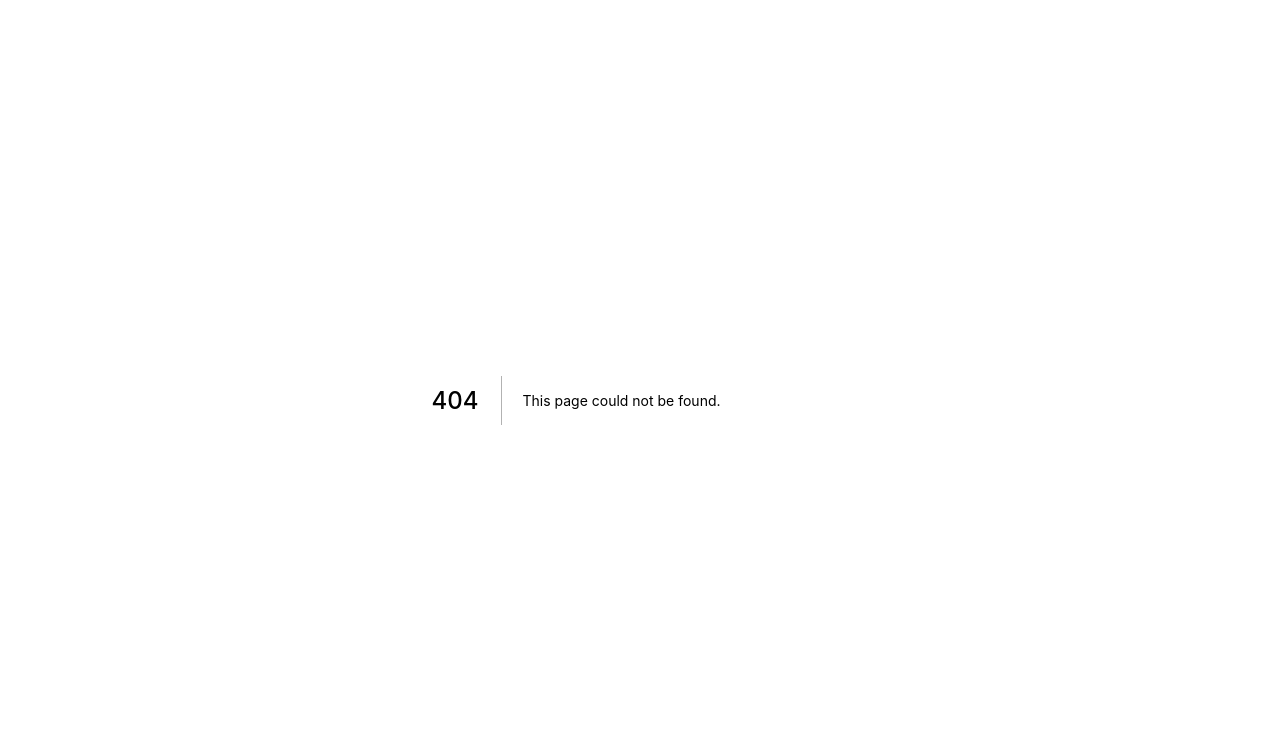
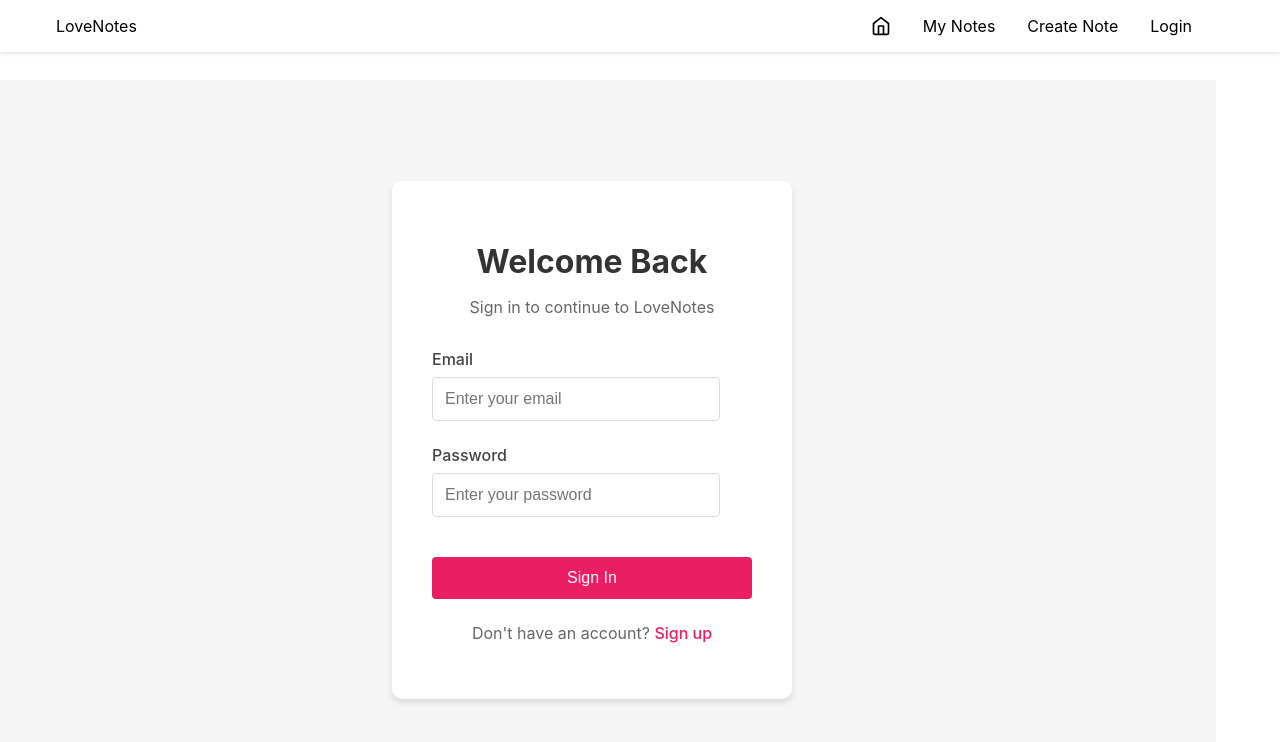
Before and after one commit to erickfgb89/lovenotes, a Next.js app: page /login in a window 1280 px wide. Before the commit this address had no page. Shown: the top 742 px of the page. Built offline with nearby package versions, Linux system fonts and the light colour scheme.

Commit message:
wip account adds

```diff
--- /dev/null
+++ b/components/Header.js
@@ -0,0 +1,49 @@
+import Link from 'next/link';
+import { useRouter } from 'next/router';
+import styles from './Header.module.css';
+import HomeIcon from './icons/HomeIcon';
+
+const Header = () => {
+  const router = useRouter();
+
+  return (
+    <header className={styles.header}>
+      <div className={styles.container}>
+        <Link href="/" className={styles.logo}>
+          LoveNotes
+        </Link>
+        <div className={styles.navContainer}>
+          <nav className={styles.nav}>
+            <Link
+              href="/"
+              className={`${styles.link} ${styles.homeLink} ${router.pathname === '/' ? styles.active : ''}`}
+              title="Home"
+            >
+              <HomeIcon className={styles.homeIcon} />
+            </Link>
+            <Link
+              href="/notes"
+              className={`${styles.link} ${router.pathname === '/notes' ? styles.active : ''}`}
+            >
+              My Notes
+            </Link>
+            <Link
+              href="/create"
+              className={`${styles.link} ${router.pathname === '/create' ? styles.active : ''}`}
+            >
+              Create Note
+            </Link>
+          </nav>
+          <Link
+            href="/login"
+            className={`${styles.link} ${styles.loginLink} ${router.pathname === '/login' ? styles.active : ''}`}
+          >
+            Login
+          </Link>
+        </div>
+      </div>
+    </header>
+  );
+};
+
+export default Header;
--- /dev/null
+++ b/components/Header.module.css
@@ -0,0 +1,104 @@
+.header {
+  background-color: #ffffff;
+  box-shadow: 0 2px 4px rgba(0, 0, 0, 0.1);
+  position: fixed;
+  top: 0;
+  left: 0;
+  right: 0;
+  z-index: 1000;
+}
+
+.container {
+  max-width: 1200px;
+  margin: 0 auto;
+  padding: 1rem;
+  display: flex;
+  justify-content: space-between;
+  align-items: center;
+}
+
+.logo {
+  font-size: 1.5rem;
+  font-weight: bold;
+  color: #e91e63;
+  text-decoration: none;
+  transition: color 0.2s ease;
+}
+
+.logo:hover {
+  color: #c2185b;
+}
+
+.navContainer {
+  display: flex;
+  align-items: center;
+  gap: 2rem;
+}
+
+.nav {
+  display: flex;
+  gap: 2rem;
+  align-items: center;
+}
+
+.link {
+  text-decoration: none;
+  color: #333;
+  font-weight: 500;
+  padding: 0.5rem;
+  transition: color 0.2s ease;
+  position: relative;
+}
+
+.link:hover {
+  color: #e91e63;
+}
+
+.active {
+  color: #e91e63;
+}
+
+.active::after {
+  content: '';
+  position: absolute;
+  bottom: -2px;
+  left: 0;
+  width: 100%;
+  height: 2px;
+  background-color: #e91e63;
+  border-radius: 2px;
+}
+
+.homeLink {
+  display: flex;
+  align-items: center;
+  justify-content: center;
+  padding: 0.5rem;
+}
+
+.homeIcon {
+  width: 20px;
+  height: 20px;
+  transition: transform 0.2s ease;
+}
+
+.homeLink:hover .homeIcon {
+  transform: scale(1.1);
+}
+
+.loginLink {
+  padding: 0.5rem 1.5rem;
+  border: 2px solid #e91e63;
+  border-radius: 4px;
+  font-weight: 600;
+}
+
+.loginLink:hover {
+  background-color: #e91e63;
+  color: white;
+}
+
+.loginLink.active {
+  background-color: #e91e63;
+  color: white;
+}
--- /dev/null
+++ b/components/icons/HomeIcon.js
@@ -0,0 +1,18 @@
+const HomeIcon = ({ className }) => (
+  <svg
+    className={className}
+    width="24"
+    height="24"
+    viewBox="0 0 24 24"
+    fill="none"
+    stroke="currentColor"
+    strokeWidth="2"
+    strokeLinecap="round"
+    strokeLinejoin="round"
+  >
+    <path d="M3 9l9-7 9 7v11a2 2 0 0 1-2 2H5a2 2 0 0 1-2-2z" />
+    <polyline points="9 22 9 12 15 12 15 22" />
+  </svg>
+);
+
+export default HomeIcon;
--- a/pages/_app.js
+++ b/pages/_app.js
@@ -1,7 +1,15 @@
 import '../styles/globals.css';
+import Header from '../components/Header';
 
 function MyApp({ Component, pageProps }) {
-  return <Component {...pageProps} />;
+  return (
+    <>
+      <Header />
+      <main style={{ paddingTop: '80px' }}>
+        <Component {...pageProps} />
+      </main>
+    </>
+  );
 }
 
 export default MyApp;
--- /dev/null
+++ b/pages/login.js
@@ -0,0 +1,71 @@
+import { useState } from 'react';
+import styles from '../styles/Login.module.css';
+
+export default function Login() {
+  const [formData, setFormData] = useState({
+    email: '',
+    password: '',
+  });
+
+  const handleSubmit = async (e) => {
+    e.preventDefault();
+    // TODO: Implement login logic
+    console.log('Login attempt:', formData);
+  };
+
+  const handleChange = (e) => {
+    const { name, value } = e.target;
+    setFormData(prev => ({
+      ...prev,
+      [name]: value
+    }));
+  };
+
+  return (
+    <div className={styles.container}>
+      <div className={styles.formWrapper}>
+        <h1 className={styles.title}>Welcome Back</h1>
+        <p className={styles.subtitle}>Sign in to continue to LoveNotes</p>
+
+        <form onSubmit={handleSubmit} className={styles.form}>
+          <div className={styles.inputGroup}>
+            <label htmlFor="email">Email</label>
+            <input
+              type="email"
+              id="email"
+              name="email"
+              value={formData.email}
+              onChange={handleChange}
+              required
+              placeholder="Enter your email"
+            />
+          </div>
+
+          <div className={styles.inputGroup}>
+            <label htmlFor="password">Password</label>
+            <input
+              type="password"
+              id="password"
+              name="password"
+              value={formData.password}
+              onChange={handleChange}
+              required
+              placeholder="Enter your password"
+            />
+          </div>
+
+          <button type="submit" className={styles.submitButton}>
+            Sign In
+          </button>
+        </form>
+
+        <p className={styles.signupText}>
+          Don't have an account?{' '}
+          <a href="/signup" className={styles.signupLink}>
+            Sign up
+          </a>
+        </p>
+      </div>
+    </div>
+  );
+}
--- a/styles/Home.module.css
+++ b/styles/Home.module.css
@@ -1,53 +1,44 @@
 .container {
-  padding: 0 2rem;
-}
-
-.main {
   min-height: 100vh;
-  padding: 4rem 0;
-  flex: 1;
+  padding: 0 0.5rem;
   display: flex;
   flex-direction: column;
   justify-content: center;
   align-items: center;
 }
 
+.main {
+  padding: 5rem 0;
+  flex: 1;
+  display: flex;
+  flex-direction: column;
+  justify-content: center;
+  align-items: center;
+  width: 100%;
+  max-width: 1200px;
+}
+
 .footer {
   width: 100%;
-  display: flex;
-  flex: 1;
+  height: auto;
+  border-top: 1px solid #eaeaea;
   padding: 2rem 0;
-  border-top: 1px solid #eaeaea;
-  justify-content: center;
-  align-items: center;
+  text-align: center;
+  background: #fafafa;
 }
 
-.footer * {
-    flex-grow: 1;
-}
-
-.footer a {
-  display: flex;
-  justify-content: center;
-  align-items: center;
-  flex-grow: 1;
-}
-
-.title a {
-  color: #0070f3;
-  text-decoration: none;
-}
-
-.title a:hover,
-.title a:focus,
-.title a:active {
-  text-decoration: underline;
+.footer p {
+  margin: 1rem auto;
+  max-width: 800px;
+  color: #666;
+  line-height: 1.6;
 }
 
 .title {
   margin: 0;
   line-height: 1.15;
   font-size: 4rem;
+  text-align: center;
 }
 
 .title,
@@ -56,9 +47,83 @@
 }
 
 .description {
-  margin: 4rem 0;
   line-height: 1.5;
   font-size: 1.5rem;
+  margin: 2rem 0;
+}
+
+.grid {
+  display: flex;
+  align-items: stretch;
+  justify-content: center;
+  flex-wrap: wrap;
+  max-width: 1200px;
+  margin-top: 3rem;
+  width: 100%;
+  gap: 2rem;
+}
+
+.card {
+  flex: 1 1 300px;
+  max-width: calc(33.333% - 2rem);
+  padding: 1.5rem;
+  text-align: left;
+  color: inherit;
+  text-decoration: none;
+  border: 1px solid #eaeaea;
+  border-radius: 10px;
+  transition: color 0.15s ease, border-color 0.15s ease, transform 0.2s ease;
+  background: white;
+}
+
+.card:hover {
+  color: #e91e63;
+  border-color: #e91e63;
+  transform: translateY(-3px);
+}
+
+.card h2 {
+  margin: 0 0 1rem 0;
+  font-size: 1.5rem;
+}
+
+.card p {
+  margin: 0;
+  font-size: 1.25rem;
+  line-height: 1.5;
+  color: #666;
+}
+
+.noResults {
+  width: 100%;
+  text-align: center;
+  color: #666;
+  font-size: 1.2rem;
+  padding: 2rem;
+  background: #f5f5f5;
+  border-radius: 8px;
+  margin: 1rem 0;
+}
+
+@media (max-width: 1024px) {
+  .card {
+    max-width: calc(50% - 2rem);
+  }
+}
+
+@media (max-width: 600px) {
+  .grid {
+    width: 100%;
+    flex-direction: column;
+  }
+
+  .card {
+    max-width: 100%;
+  }
+
+  .title {
+    font-size: 3rem;
+  }
 }
 
 .code {
@@ -70,53 +135,9 @@
     Bitstream Vera Sans Mono, Courier New, monospace;
 }
 
-.grid {
-  display: flex;
-  align-items: center;
-  justify-content: center;
-  flex-wrap: wrap;
-  max-width: 800px;
-}
-
-.card {
-  margin: 1rem;
-  padding: 1.5rem;
-  text-align: left;
-  color: inherit;
-  text-decoration: none;
-  border: 1px solid #eaeaea;
-  border-radius: 10px;
-  transition: color 0.15s ease, border-color 0.15s ease;
-  max-width: 300px;
-}
-
-.card:hover,
-.card:focus,
-.card:active {
-  border-color: #003577;
-}
-
-.card h2 {
-  margin: 0 0 1rem 0;
-  font-size: 1.5rem;
-}
-
-.card p {
-  margin: 0;
-  font-size: 1.25rem;
-  line-height: 1.5;
-}
-
 .logo {
   height: 1em;
   margin-left: 0.5rem;
-}
-
-@media (max-width: 600px) {
-  .grid {
-    width: 100%;
-    flex-direction: column;
-  }
 }
 
 .vbox {
@@ -125,7 +146,6 @@
     align-items: center;
     flex: 1;
 }
-
 
 div.inputWrap {
     display: inline-block;
--- /dev/null
+++ b/styles/Login.module.css
@@ -0,0 +1,93 @@
+.container {
+  min-height: calc(100vh - 80px);
+  display: flex;
+  align-items: center;
+  justify-content: center;
+  padding: 2rem;
+  background-color: #f5f5f5;
+}
+
+.formWrapper {
+  background: white;
+  padding: 2.5rem;
+  border-radius: 10px;
+  box-shadow: 0 4px 6px rgba(0, 0, 0, 0.1);
+  width: 100%;
+  max-width: 400px;
+}
+
+.title {
+  color: #333;
+  font-size: 2rem;
+  margin-bottom: 0.5rem;
+  text-align: center;
+}
+
+.subtitle {
+  color: #666;
+  text-align: center;
+  margin-bottom: 2rem;
+}
+
+.form {
+  display: flex;
+  flex-direction: column;
+  gap: 1.5rem;
+}
+
+.inputGroup {
+  display: flex;
+  flex-direction: column;
+  gap: 0.5rem;
+}
+
+.inputGroup label {
+  color: #444;
+  font-weight: 500;
+}
+
+.inputGroup input {
+  padding: 0.75rem;
+  border: 1px solid #ddd;
+  border-radius: 4px;
+  font-size: 1rem;
+  transition: border-color 0.2s ease;
+}
+
+.inputGroup input:focus {
+  outline: none;
+  border-color: #e91e63;
+}
+
+.submitButton {
+  background-color: #e91e63;
+  color: white;
+  padding: 0.75rem;
+  border: none;
+  border-radius: 4px;
+  font-size: 1rem;
+  font-weight: 500;
+  cursor: pointer;
+  transition: background-color 0.2s ease;
+  margin-top: 1rem;
+}
+
+.submitButton:hover {
+  background-color: #c2185b;
+}
+
+.signupText {
+  text-align: center;
+  margin-top: 1.5rem;
+  color: #666;
+}
+
+.signupLink {
+  color: #e91e63;
+  text-decoration: none;
+  font-weight: 500;
+}
+
+.signupLink:hover {
+  text-decoration: underline;
+}
```
Also changed, not shown: components/SearchBar.js (added, +38 -0 lines), components/SearchBar.module.css (added, +47 -0 lines), pages/index.js (+37 -7 lines).
